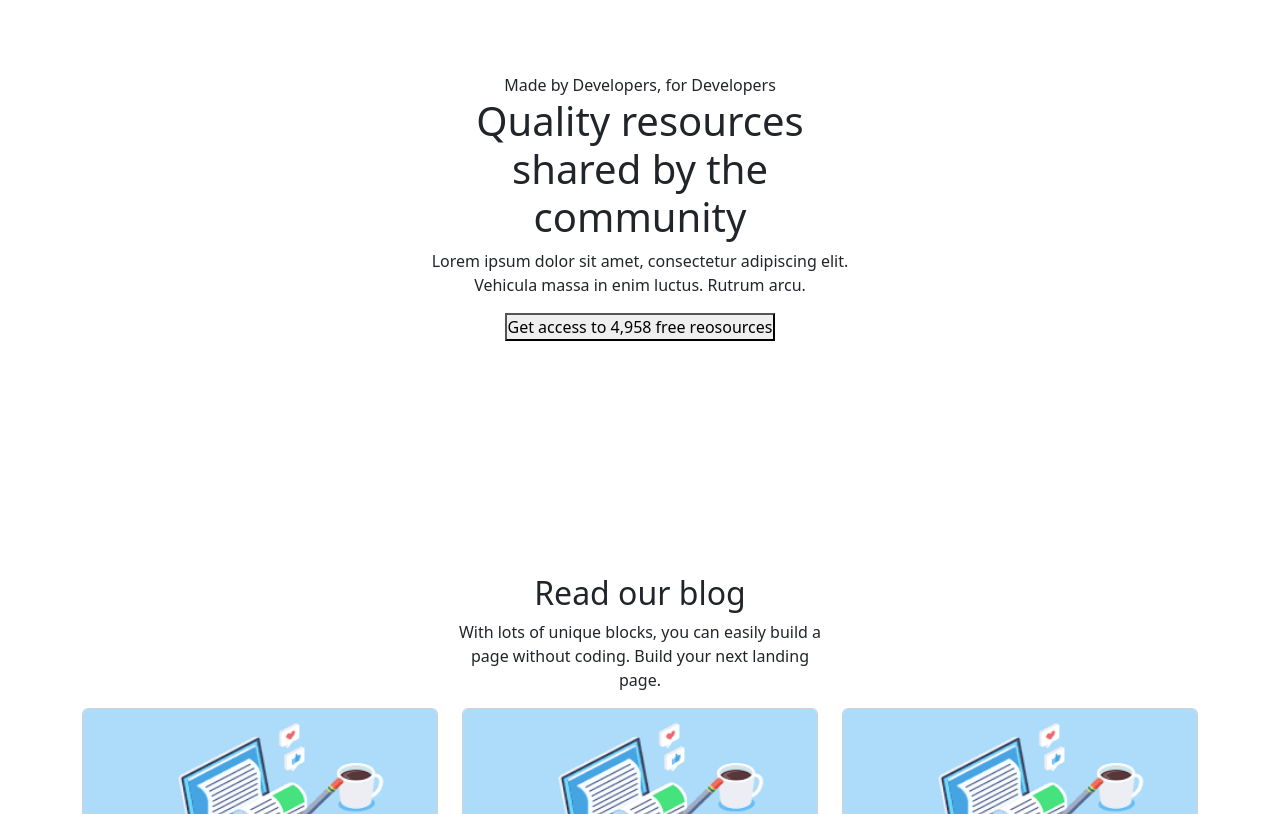
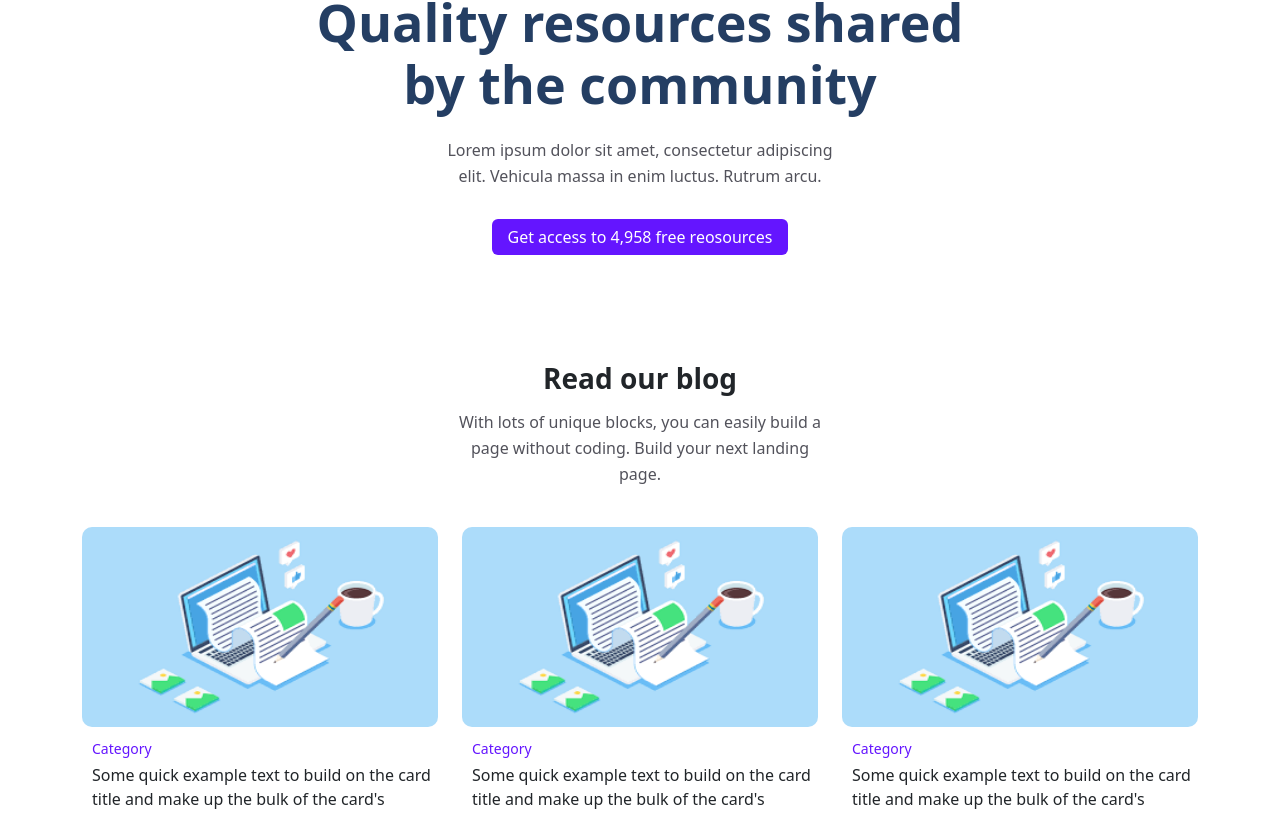
Before and after one commit to avadhsakhiya/nextblog-frontend, a Next.js app: page / in a window 1280 px wide. Shown: the part 226-1040 px from the top of the page. Built offline with nearby package versions, Linux system fonts and the light colour scheme.

Commit message:
home page design

```diff
--- a/pages/Components/Herosection.js
+++ b/pages/Components/Herosection.js
@@ -3,8 +3,8 @@ export default function HeroSection() {
     <section className="herosection">
       <div className="container h-100">
         <div className="d-flex align-items-center justify-content-center h-100">
-        <div className="col-lg-5 text-center m-auto">
-        <span>Made by Developers, for Developers</span>
+        <div className="herocontent-main text-center m-auto">
+        <span>Made by Blogger, for Bloggers</span>
         <h1>Quality resources shared by the community</h1>
         <p>Lorem ipsum dolor sit amet, consectetur adipiscing elit. Vehicula massa in enim luctus. Rutrum arcu.</p>
         <button>Get access to 4,958 free reosources</button>
--- a/pages/Components/Navbar.js
+++ b/pages/Components/Navbar.js
@@ -9,9 +9,9 @@ export default function Navbar() {
             <nav>
                <ul className="d-flex">
                   <li><Link href="/">Home</Link></li>
-                  <li><Link href="/">Blog</Link></li>
+                  <li><Link href="/blog">Blog</Link></li>
                   <li><Link href="/about">About</Link></li>
-                  <li><Link href="/">Contact</Link></li>
+                  <li><Link href="/contact">Contact</Link></li>
                   <li><Link href="/">Newslatter</Link></li>
                </ul>
             </nav>
--- a/pages/_app.js
+++ b/pages/_app.js
@@ -1,6 +1,12 @@
 import 'bootstrap/dist/css/bootstrap.css'
 import '@/styles/globals.scss'
+import Navbar from './Components/Navbar'
 
 export default function App({ Component, pageProps }) {
-  return <Component {...pageProps} />
+  return (
+    <>
+      <Navbar />
+      <Component {...pageProps} />
+    </>
+  )
 }
--- a/pages/index.js
+++ b/pages/index.js
@@ -1,7 +1,5 @@
 import Head from 'next/head'
 import { Inter } from '@next/font/google'
-import Link from 'next/link'
-import Navbar from './Components/Navbar'
 import HeroSection from './Components/Herosection'
 import HomeBlogList from './Components/HomeBlogList'
 
@@ -16,7 +14,6 @@ export default function Home() {
         <meta name="viewport" content="width=device-width, initial-scale=1" />
         <link rel="icon" href="/favicon.ico" />
       </Head>
-      <Navbar/>
       <div>
          <HeroSection/>
          <HomeBlogList/>
--- a/styles/globals.scss
+++ b/styles/globals.scss
@@ -1,32 +1,123 @@
-*{
+* {
     margin: 0;
     padding: 0;
     box-sizing: border-box;
 }
-ul{
+
+ul {
     list-style: none;
     padding: 0;
     margin: 0;
 }
 
+html {
+    font-family: ui-sans-serif, system-ui, -apple-system, BlinkMacSystemFont, "Segoe UI", Roboto, "Helvetica Neue", Arial, "Noto Sans", sans-serif, "Apple Color Emoji", "Segoe UI Emoji", "Segoe UI Symbol", "Noto Color Emoji";
+}
 
-header{
-    background-color: #242226;
+h1 {
+    font-size: 2.25rem;
+    line-height: 2.5rem;
+    color: #243E63;
+}
+
+button {
+    background: #6415FF;
+    color: white;
+    border: navajowhite;
+    padding: 6px 15px;
+    border-radius: 6px;
+}
+
+header {
     height: 65px;
 
-    nav{
-        ul{
-            li{
-                a{
+    nav {
+        ul {
+            li {
+                a {
                     text-decoration: none;
-                    color: white;
+                    color: #000000 !important;
                     padding: 0 20px;
+                    font-weight: 400;
+
+                    &:hover {
+                        color: #6415FF !important;
+                    }
                 }
             }
         }
     }
 }
 
-.herosection{
-    height: calc(100vh - 65px);
+.herosection {
+    padding: 100px 0;
+
+    .herocontent-main {
+        max-width: 700px;
+
+        span {
+            border: 1px solid #E4E4E7;
+            box-shadow: rgb(50 50 93 / 25%) 0px 2px 5px -1px, rgb(0 0 0 / 30%) 0px 1px 3px -1px;
+            padding: 4px 15px;
+            border-radius: 30px;
+            display: inline-block;
+        }
+
+        h1 {
+            margin: 18px 0 22px 0;
+            font-weight: 700;
+            font-size: 52px;
+            line-height: 62px;
+        }
+
+        p {
+            margin-bottom: 40px;
+            font-weight: 400;
+            font-size: 16px;
+            line-height: 26px;
+            color: #52525B;
+            max-width: 400px;
+            margin: 0 auto 30px;
+        }
+    }
 }
+
+.home-bloglist {
+
+    .bloglist_header {
+
+        h2 {
+            font-weight: 700;
+            font-size: 28px;
+            line-height: 46px;
+        }
+
+        p {
+            margin-bottom: 40px;
+            font-weight: 400;
+            font-size: 16px;
+            line-height: 26px;
+            color: #52525B;
+            // max-width: 400px;
+            // margin: 0 auto 30px;
+        }
+    }
+}
+
+.card{
+    border: 0;
+    img{
+        border-radius: 10px;
+    }
+    .card-body{
+        padding: 0 0 30px 10px;
+        .category{
+            color: #6415FF;
+            text-transform: capitalize;
+            line-height: 2;
+            padding: 8px 0 0;
+            font-size: 14px;
+            font-weight: 500;
+        }
+    }
+}
```
Also changed, not shown: pages/Components/Blogheader.js (added, +7 -0 lines), pages/about.js (+7 -4 lines), pages/blog.js (added, +7 -0 lines), pages/contact.js (added, +27 -0 lines), pages/Components/HomeBlogList.js.
